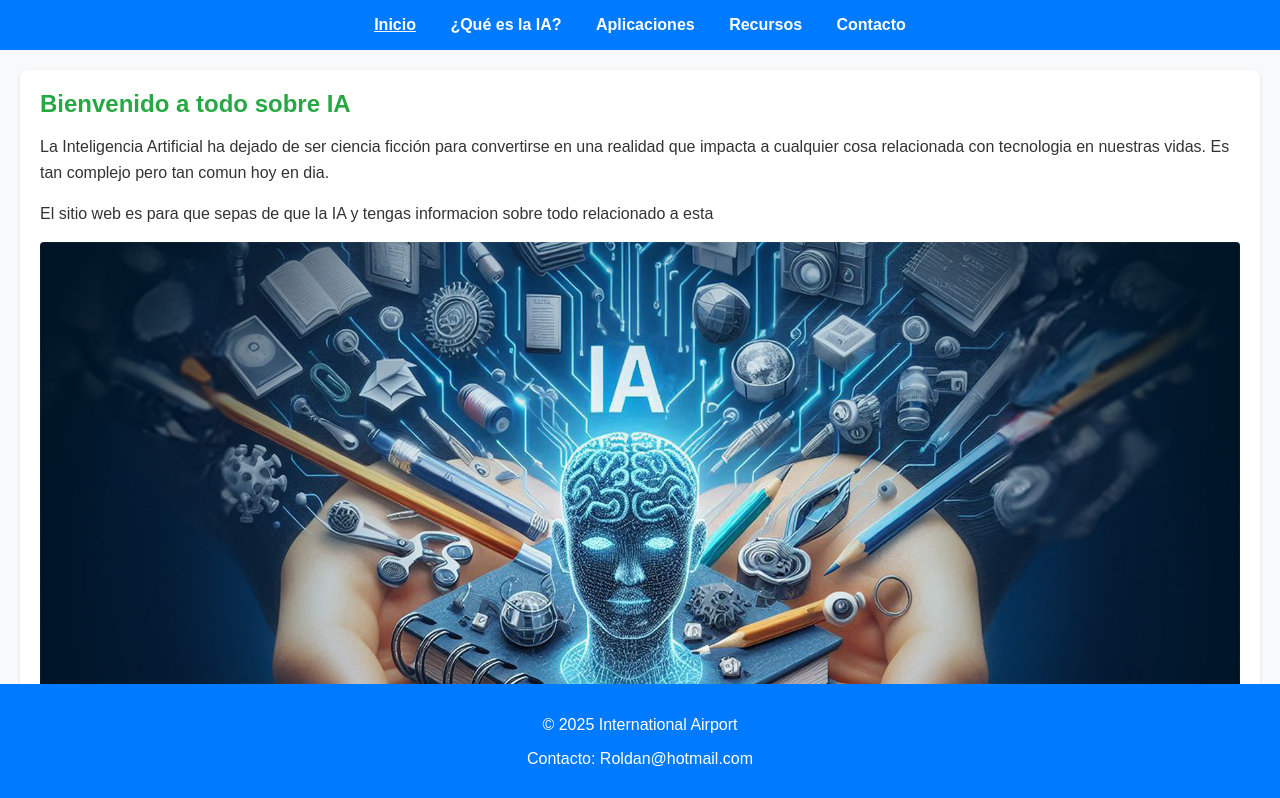
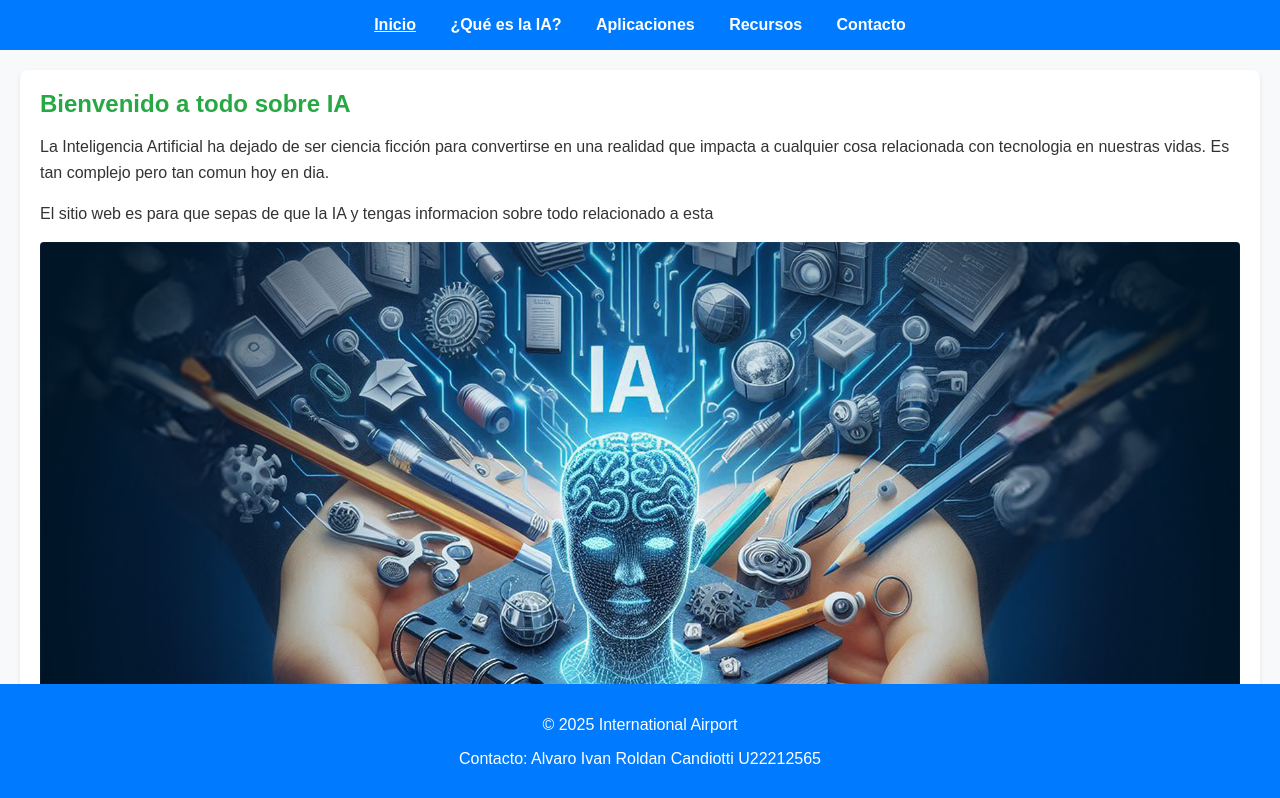
Before and after one commit to Zer0LoL/zer0lol.github.io, a plain HTML site: page index.html in a window 1280 px wide. Shown: the top 798 px of the page. Drawn offline with Linux system fonts and the light colour scheme.

Commit message:
Update index.html

```diff
--- a/index.html
+++ b/index.html
@@ -31,7 +31,7 @@
 
     <footer>
         <p>© 2025 International Airport</p>
-        <p>Contacto: Roldan@hotmail.com</p>
+        <p>Contacto: Alvaro Ivan Roldan Candiotti U22212565</p>
     </footer>
 </body>
 </html>
```
